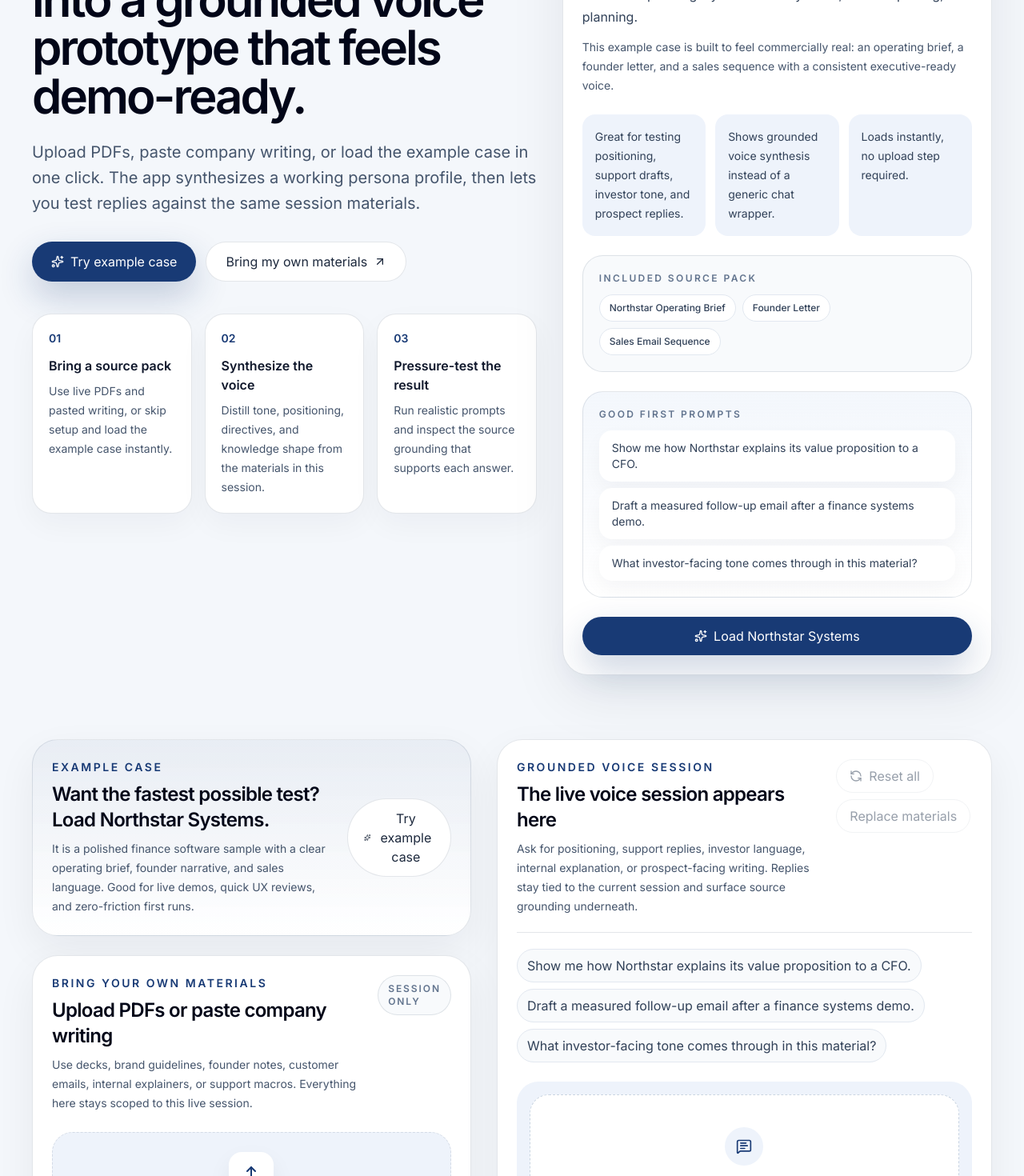
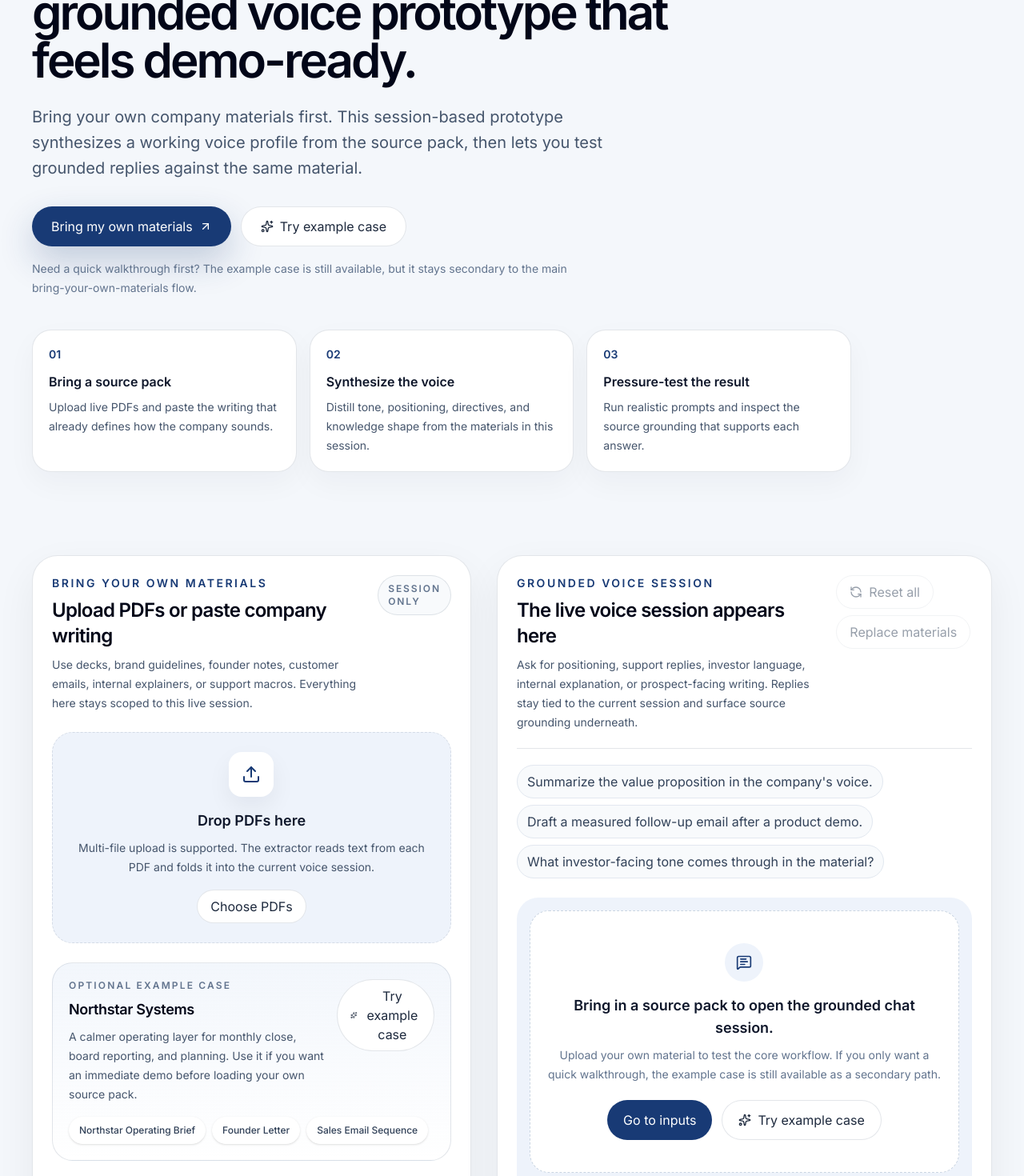
Before and after one commit to SY227/company-persona-studio, a Next.js app: page / in a window 1280 px wide. Shown: the part 320-1790 px from the top of the page at 80% size. Built offline with nearby package versions, Linux system fonts and the light colour scheme.

Commit message:
Refocus hero and unify page scroll

```diff
--- a/src/components/house-voice-app.tsx
+++ b/src/components/house-voice-app.tsx
@@ -26,7 +26,7 @@
   {
     step: "01",
     title: "Bring a source pack",
-    copy: "Use live PDFs and pasted writing, or skip setup and load the example case instantly.",
+    copy: "Upload live PDFs and paste the writing that already defines how the company sounds.",
   },
   {
     step: "02",
@@ -44,6 +44,12 @@
   "Reading source materials",
   "Distilling voice and operating posture",
   "Preparing the grounded chat session",
+];
+
+const INITIAL_PROMPTS = [
+  "Summarize the value proposition in the company's voice.",
+  "Draft a measured follow-up email after a product demo.",
+  "What investor-facing tone comes through in the material?",
 ];
 
 const REPLY_STAGES = [
@@ -94,7 +100,7 @@
 
     return session?.persona.suggestedPrompts?.length
       ? session.persona.suggestedPrompts
-      : EXAMPLE_CASE.instantPrompts;
+      : INITIAL_PROMPTS;
   }, [messages, session]);
 
   useEffect(() => {
@@ -343,8 +349,8 @@
           </div>
         </header>
 
-        <section className="grid gap-8 lg:grid-cols-[1.08fr_0.92fr] lg:items-stretch">
-          <div className="max-w-3xl py-2">
+        <section className="py-4">
+          <div className="max-w-5xl py-2">
             <div className="mb-6 inline-flex items-center gap-2 rounded-full border border-[var(--border)] bg-[var(--surface-muted)] px-4 py-2 text-sm text-slate-600 shadow-[0_8px_20px_rgba(24,58,117,0.06)]">
               <Sparkles className="h-4 w-4 text-[var(--blue-strong)]" />
               Operator-grade company voice synthesis, grounded in the source pack.
@@ -352,15 +358,23 @@
             <h1 className="max-w-4xl text-5xl font-semibold leading-[1.01] tracking-[-0.05em] text-slate-950 sm:text-6xl">
               Turn company material into a grounded voice prototype that feels demo-ready.
             </h1>
-            <p className="mt-6 max-w-2xl text-lg leading-8 text-slate-600 sm:text-xl">
-              Upload PDFs, paste company writing, or load the example case in one click. The app synthesizes a working persona profile, then lets you test replies against the same session materials.
+            <p className="mt-6 max-w-3xl text-lg leading-8 text-slate-600 sm:text-xl">
+              Bring your own company materials first. This session-based prototype synthesizes a working voice profile from the source pack, then lets you test grounded replies against the same material.
             </p>
             <div className="mt-8 flex flex-col gap-3 sm:flex-row">
               <button
                 type="button"
+                onClick={scrollToStudio}
+                className="inline-flex items-center justify-center rounded-full bg-[var(--blue-strong)] px-6 py-3 text-sm font-semibold text-white shadow-[0_18px_44px_rgba(24,58,117,0.24)] transition hover:bg-[var(--blue-deep)]"
+              >
+                Bring my own materials
+                <ArrowUpRight className="ml-2 h-4 w-4" />
+              </button>
+              <button
+                type="button"
                 onClick={() => void createSession({ useSample: true })}
                 disabled={isCreatingSession}
-                className="inline-flex items-center justify-center rounded-full bg-[var(--blue-strong)] px-6 py-3 text-sm font-semibold text-white shadow-[0_18px_44px_rgba(24,58,117,0.24)] transition hover:bg-[var(--blue-deep)] disabled:cursor-not-allowed disabled:opacity-60"
+                className="inline-flex items-center justify-center rounded-full border border-[var(--border)] bg-white px-6 py-3 text-sm font-semibold text-slate-800 transition hover:border-[var(--blue-strong)] hover:text-[var(--blue-strong)] disabled:cursor-not-allowed disabled:opacity-60"
               >
                 {isCreatingSession ? (
                   <LoaderCircle className="mr-2 h-4 w-4 animate-spin" />
@@ -369,15 +383,10 @@
                 )}
                 Try example case
               </button>
-              <button
-                type="button"
-                onClick={scrollToStudio}
-                className="inline-flex items-center justify-center rounded-full border border-[var(--border)] bg-white px-6 py-3 text-sm font-semibold text-slate-800 transition hover:border-[var(--blue-strong)] hover:text-[var(--blue-strong)]"
-              >
-                Bring my own materials
-                <ArrowUpRight className="ml-2 h-4 w-4" />
-              </button>
             </div>
+            <p className="mt-4 max-w-2xl text-sm leading-6 text-slate-500">
+              Need a quick walkthrough first? The example case is still available, but it stays secondary to the main bring-your-own-materials flow.
+            </p>
 
             <div className="mt-10 grid gap-4 sm:grid-cols-3">
               {HERO_POINTS.map((point) => (
@@ -394,109 +403,10 @@
               ))}
             </div>
           </div>
-
-          <div className="rounded-[2rem] border border-[var(--border)] bg-white p-6 shadow-[0_26px_70px_rgba(15,23,42,0.08)]">
-            <div className="flex items-start justify-between gap-4">
-              <div>
-                <div className="text-sm font-semibold tracking-[0.18em] text-[var(--blue-strong)] uppercase">
-                  Instant example case
-                </div>
-                <div className="mt-2 text-3xl font-semibold tracking-[-0.04em] text-slate-950">
-                  {EXAMPLE_CASE.companyName}
-                </div>
-                <p className="mt-3 text-sm font-medium text-[var(--blue-strong)]">
-                  {EXAMPLE_CASE.category}
-                </p>
-              </div>
-              <MessageSquareText className="h-9 w-9 text-[var(--blue-strong)]" />
-            </div>
-
-            <p className="mt-5 text-base leading-7 text-slate-700">{EXAMPLE_CASE.headline}</p>
-            <p className="mt-3 text-sm leading-6 text-slate-600">{EXAMPLE_CASE.description}</p>
-
-            <div className="mt-6 grid gap-3 sm:grid-cols-3">
-              {EXAMPLE_CASE.callouts.map((item) => (
-                <div key={item} className="rounded-2xl bg-[var(--surface-muted)] px-4 py-4 text-sm leading-6 text-slate-700">
-                  {item}
-                </div>
-              ))}
-            </div>
-
-            <div className="mt-6 rounded-[1.6rem] border border-[var(--border)] bg-slate-50 p-5">
-              <div className="text-xs font-semibold tracking-[0.2em] text-slate-500 uppercase">
-                Included source pack
-              </div>
-              <div className="mt-3 flex flex-wrap gap-2">
-                {EXAMPLE_CASE.sourceLabels.map((label) => (
-                  <span
-                    key={label}
-                    className="rounded-full border border-slate-200 bg-white px-3 py-2 text-xs font-medium text-slate-700"
-                  >
-                    {label}
-                  </span>
-                ))}
-              </div>
-            </div>
-
-            <div className="mt-6 rounded-[1.6rem] border border-[var(--border)] bg-[linear-gradient(180deg,rgba(239,244,251,0.72),rgba(255,255,255,0.98))] p-5">
-              <div className="text-xs font-semibold tracking-[0.2em] text-slate-500 uppercase">
-                Good first prompts
-              </div>
-              <div className="mt-3 space-y-2">
-                {EXAMPLE_CASE.instantPrompts.map((prompt) => (
-                  <div key={prompt} className="rounded-2xl bg-white px-4 py-3 text-sm text-slate-700 shadow-[0_10px_24px_rgba(15,23,42,0.04)]">
-                    {prompt}
-                  </div>
-                ))}
-              </div>
-            </div>
-
-            <button
-              type="button"
-              onClick={() => void createSession({ useSample: true })}
-              disabled={isCreatingSession}
-              className="mt-6 inline-flex w-full items-center justify-center rounded-full bg-[var(--blue-strong)] px-6 py-3 text-sm font-semibold text-white shadow-[0_18px_44px_rgba(24,58,117,0.22)] transition hover:bg-[var(--blue-deep)] disabled:cursor-not-allowed disabled:opacity-60"
-            >
-              {isCreatingSession ? (
-                <LoaderCircle className="mr-2 h-4 w-4 animate-spin" />
-              ) : (
-                <Sparkles className="mr-2 h-4 w-4" />
-              )}
-              Load {EXAMPLE_CASE.companyName}
-            </button>
-          </div>
         </section>
 
         <section id="studio" className="mt-20 grid gap-8 lg:grid-cols-[0.94fr_1.06fr]">
           <div className="space-y-6">
-            <div className="rounded-[2rem] border border-[var(--border)] bg-[linear-gradient(180deg,rgba(24,58,117,0.05),rgba(255,255,255,0.98))] p-6 shadow-[0_18px_50px_rgba(15,23,42,0.06)]">
-              <div className="flex flex-col gap-5 lg:flex-row lg:items-center lg:justify-between">
-                <div>
-                  <div className="text-sm font-semibold tracking-[0.18em] text-[var(--blue-strong)] uppercase">
-                    Example case
-                  </div>
-                  <h2 className="mt-2 text-2xl font-semibold tracking-[-0.03em] text-slate-950">
-                    Want the fastest possible test? Load {EXAMPLE_CASE.companyName}.
-                  </h2>
-                  <p className="mt-2 max-w-2xl text-sm leading-6 text-slate-600">
-                    It is a polished finance software sample with a clear operating brief, founder narrative, and sales language. Good for live demos, quick UX reviews, and zero-friction first runs.
-                  </p>
-                </div>
-                <button
-                  type="button"
-                  onClick={() => void createSession({ useSample: true })}
-                  disabled={isCreatingSession}
-                  className="inline-flex items-center justify-center rounded-full border border-[var(--border)] bg-white px-5 py-3 text-sm font-semibold text-slate-800 transition hover:border-[var(--blue-strong)] hover:text-[var(--blue-strong)] disabled:cursor-not-allowed disabled:opacity-60"
-                >
-                  {isCreatingSession ? (
-                    <LoaderCircle className="mr-2 h-4 w-4 animate-spin" />
-                  ) : (
-                    <Sparkles className="mr-2 h-4 w-4" />
-                  )}
-                  Try example case
-                </button>
-              </div>
-            </div>
 
             <div className="rounded-[2rem] border border-[var(--border)] bg-white p-6 shadow-[0_18px_50px_rgba(15,23,42,0.06)]">
               <div className="flex items-start justify-between gap-4">
@@ -594,6 +504,45 @@
                   </div>
                 </div>
               )}
+
+              <div className="mt-6 rounded-[1.6rem] border border-[var(--border)] bg-[linear-gradient(180deg,rgba(239,244,251,0.78),rgba(255,255,255,0.98))] p-5">
+                <div className="flex flex-col gap-4 sm:flex-row sm:items-start sm:justify-between">
+                  <div>
+                    <div className="text-xs font-semibold uppercase tracking-[0.18em] text-slate-500">
+                      Optional example case
+                    </div>
+                    <div className="mt-2 text-lg font-semibold tracking-[-0.02em] text-slate-950">
+                      {EXAMPLE_CASE.companyName}
+                    </div>
+                    <p className="mt-2 max-w-2xl text-sm leading-6 text-slate-600">
+                      {EXAMPLE_CASE.headline} Use it if you want an immediate demo before loading your own source pack.
+                    </p>
+                  </div>
+                  <button
+                    type="button"
+                    onClick={() => void createSession({ useSample: true })}
+                    disabled={isCreatingSession}
+                    className="inline-flex items-center justify-center rounded-full border border-[var(--border)] bg-white px-4 py-2 text-sm font-semibold text-slate-800 transition hover:border-[var(--blue-strong)] hover:text-[var(--blue-strong)] disabled:cursor-not-allowed disabled:opacity-60"
+                  >
+                    {isCreatingSession ? (
+                      <LoaderCircle className="mr-2 h-4 w-4 animate-spin" />
+                    ) : (
+                      <Sparkles className="mr-2 h-4 w-4" />
+                    )}
+                    Try example case
+                  </button>
+                </div>
+                <div className="mt-4 flex flex-wrap gap-2">
+                  {EXAMPLE_CASE.sourceLabels.map((label) => (
+                    <span
+                      key={label}
+                      className="rounded-full border border-white bg-white px-3 py-2 text-xs font-medium text-slate-700 shadow-sm"
+                    >
+                      {label}
+                    </span>
+                  ))}
+                </div>
+              </div>
 
               <div className="mt-6">
                 <div className="mb-3 flex items-center justify-between gap-3">
@@ -695,7 +644,7 @@
           </div>
 
           <div className="space-y-6">
-            <div className="rounded-[2rem] border border-[var(--border)] bg-white p-6 shadow-[0_18px_50px_rgba(15,23,42,0.06)] lg:sticky lg:top-6">
+            <div className="rounded-[2rem] border border-[var(--border)] bg-white p-6 shadow-[0_18px_50px_rgba(15,23,42,0.06)]">
               <div className="flex flex-col gap-4 border-b border-[var(--border)] pb-5 sm:flex-row sm:items-start sm:justify-between">
                 <div>
                   <div className="text-sm font-semibold tracking-[0.18em] text-[var(--blue-strong)] uppercase">
@@ -763,17 +712,24 @@
                       <MessageSquareText className="h-5 w-5" />
                     </div>
                     <div className="mt-4 text-lg font-semibold text-slate-900">
-                      Start with the example case or bring your own source pack.
+                      Bring in a source pack to open the grounded chat session.
                     </div>
                     <p className="mt-2 mx-auto max-w-xl text-sm leading-6 text-slate-500">
-                      The sample is the fastest path to a full demo. If you already have real material, upload it on the left and synthesize the session when ready.
+                      Upload your own material to test the core workflow. If you only want a quick walkthrough, the example case is still available as a secondary path.
                     </p>
                     <div className="mt-5 flex flex-col justify-center gap-3 sm:flex-row">
                       <button
                         type="button"
+                        onClick={scrollToStudio}
+                        className="inline-flex items-center justify-center rounded-full bg-[var(--blue-strong)] px-5 py-3 text-sm font-semibold text-white transition hover:bg-[var(--blue-deep)]"
+                      >
+                        Go to inputs
+                      </button>
+                      <button
+                        type="button"
                         onClick={() => void createSession({ useSample: true })}
                         disabled={isCreatingSession}
-                        className="inline-flex items-center justify-center rounded-full bg-[var(--blue-strong)] px-5 py-3 text-sm font-semibold text-white transition hover:bg-[var(--blue-deep)] disabled:cursor-not-allowed disabled:opacity-60"
+                        className="inline-flex items-center justify-center rounded-full border border-[var(--border)] bg-white px-5 py-3 text-sm font-semibold text-slate-800 transition hover:border-[var(--blue-strong)] hover:text-[var(--blue-strong)] disabled:cursor-not-allowed disabled:opacity-60"
                       >
                         {isCreatingSession ? (
                           <LoaderCircle className="mr-2 h-4 w-4 animate-spin" />
@@ -781,13 +737,6 @@
                           <Sparkles className="mr-2 h-4 w-4" />
                         )}
                         Try example case
-                      </button>
-                      <button
-                        type="button"
-                        onClick={scrollToStudio}
-                        className="inline-flex items-center justify-center rounded-full border border-[var(--border)] bg-white px-5 py-3 text-sm font-semibold text-slate-800 transition hover:border-[var(--blue-strong)] hover:text-[var(--blue-strong)]"
-                      >
-                        Go to inputs
                       </button>
                     </div>
                   </div>
```
